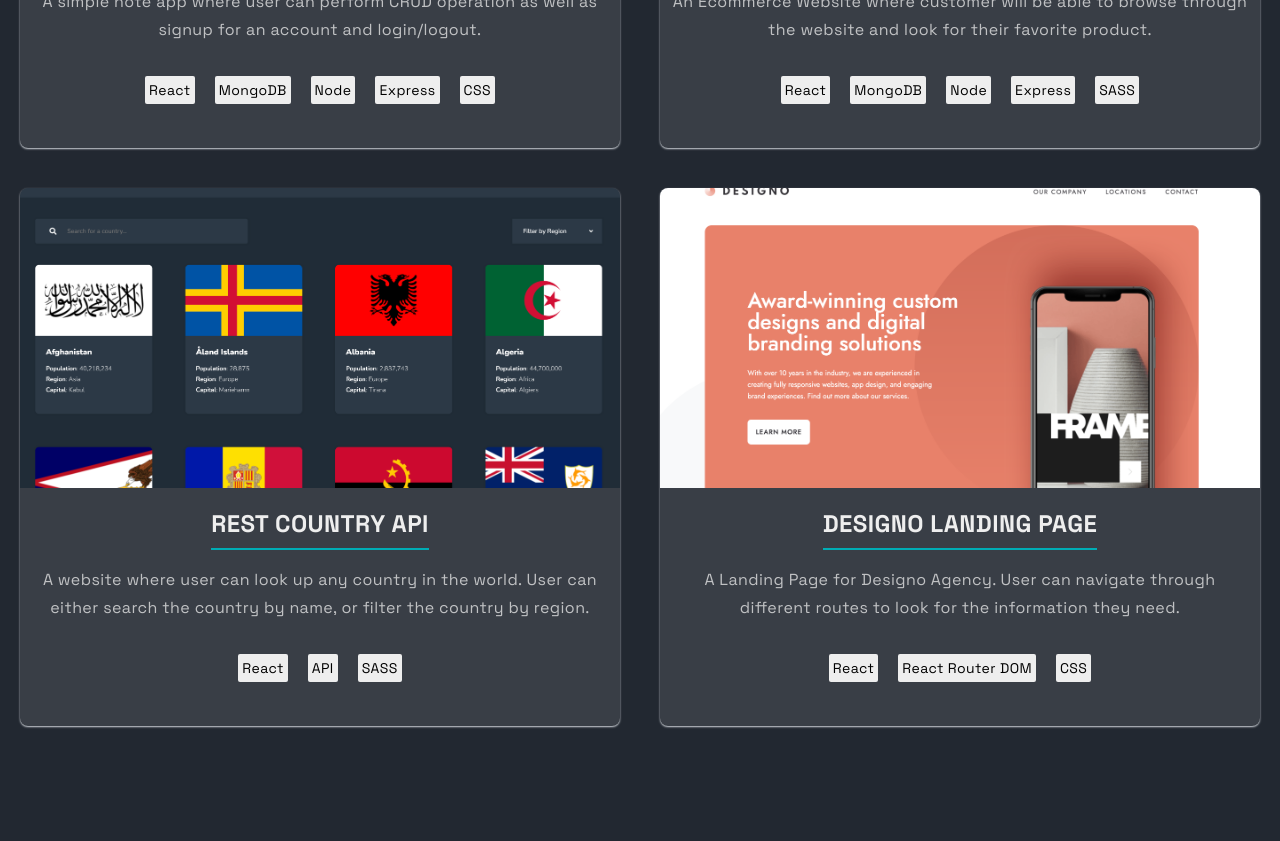
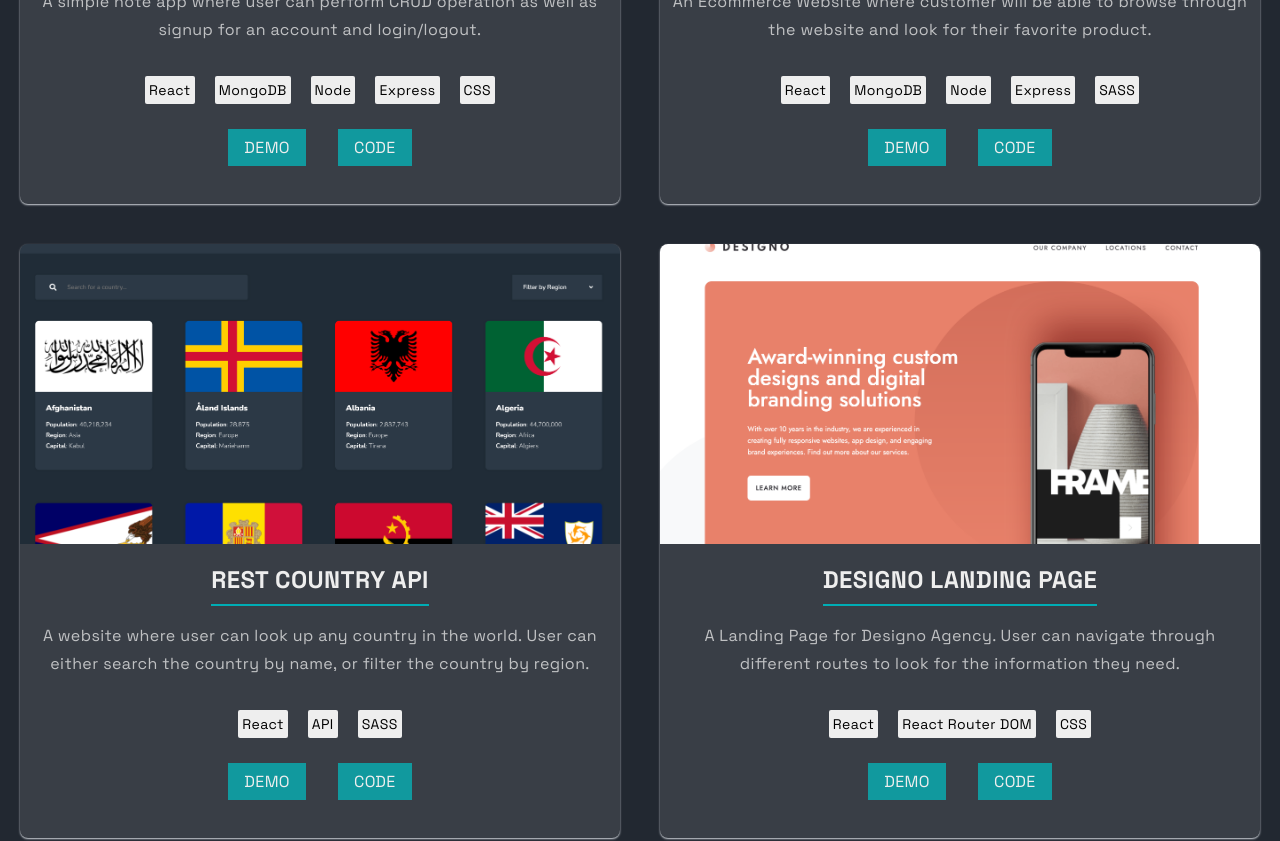
Before and after one commit to sqle157/personal-website, a React (Vite) app: page / in a window 1280 px wide. Shown: the part 3240-4081 px from the top of the page. Built offline with nearby package versions, Linux system fonts and the light colour scheme.

Commit message:
add demo and code links to projects section

```diff
--- a/src/components/Projects.jsx
+++ b/src/components/Projects.jsx
@@ -33,7 +33,8 @@ const Projects = () => {
 				</div>
 
 				<div className='grid grid-cols-1 md:grid-cols-2 gap-10 w-full'>
-					{projectsData.map(({ id, image, title, description, tags }) => (
+					{projectsData.map(
+						({ id, image, title, description, tags, demo, code }) => (
 							<div
 								key={id}
 								className='bg-[#393E46] rounded-lg overflow-hidden shadow-sm shadow-gray-300'>
@@ -63,10 +64,25 @@ const Projects = () => {
 												</span>
 											))}
 										</div>
+										<div className='py-4'>
+											<a
+												href={demo}
+												target='_blank'
+												className='px-4 py-2 bg-[#11999E] hover:bg-[#30E3CA] text-[#eeeeee] uppercase mr-8'>
+												Demo
+											</a>
+											<a
+												href={code}
+												target='_blank'
+												className='px-4 py-2 bg-[#11999E] hover:bg-[#30E3CA] text-[#eeeeee] uppercase'>
+												Code
+											</a>
 										</div>
 									</div>
 								</div>
-					))}
+							</div>
+						)
+					)}
 				</div>
 			</div>
 		</section>
--- a/src/data/projectsData.js
+++ b/src/data/projectsData.js
@@ -12,6 +12,8 @@ export const projectsData = [
 		description:
 			'A simple note app where user can perform CRUD operation as well as signup for an account and login/logout.',
 		tags: ['React', 'MongoDB', 'Node', 'Express', 'CSS'],
+		demo: 'https://mern-note-app.onrender.com/login',
+		code: 'https://github.com/sqle157/mern-note-app',
 	},
 	{
 		id: 2,
@@ -20,6 +22,8 @@ export const projectsData = [
 		description:
 			'An Ecommerce Website where customer will be able to browse through the website and look for their favorite product.',
 		tags: ['React', 'MongoDB', 'Node', 'Express', 'SASS'],
+		demo: 'https://mern-ecommerce-website.onrender.com/',
+		code: 'https://github.com/sqle157/mern-ecommerce-website',
 	},
 	{
 		id: 3,
@@ -28,6 +32,8 @@ export const projectsData = [
 		description:
 			'A website where user can look up any country in the world. User can either search the country by name, or filter the country by region.',
 		tags: ['React', 'API', 'SASS'],
+		demo: 'https://rest-countries-hilxxioke-sqle157.vercel.app/',
+		code: 'https://github.com/sqle157/rest-countries-api',
 	},
 	{
 		id: 4,
@@ -36,5 +42,7 @@ export const projectsData = [
 		description:
 			'A Landing Page for Designo Agency. User can navigate through different routes to look for the information they need.',
 		tags: ['React', 'React Router DOM', 'CSS'],
+		demo: 'https://designo-multi-page-tau.vercel.app/',
+		code: 'https://github.com/sqle157/designo-multi-page',
 	},
 ];
```
Lines whose indentation alone changed are shown as unchanged.
